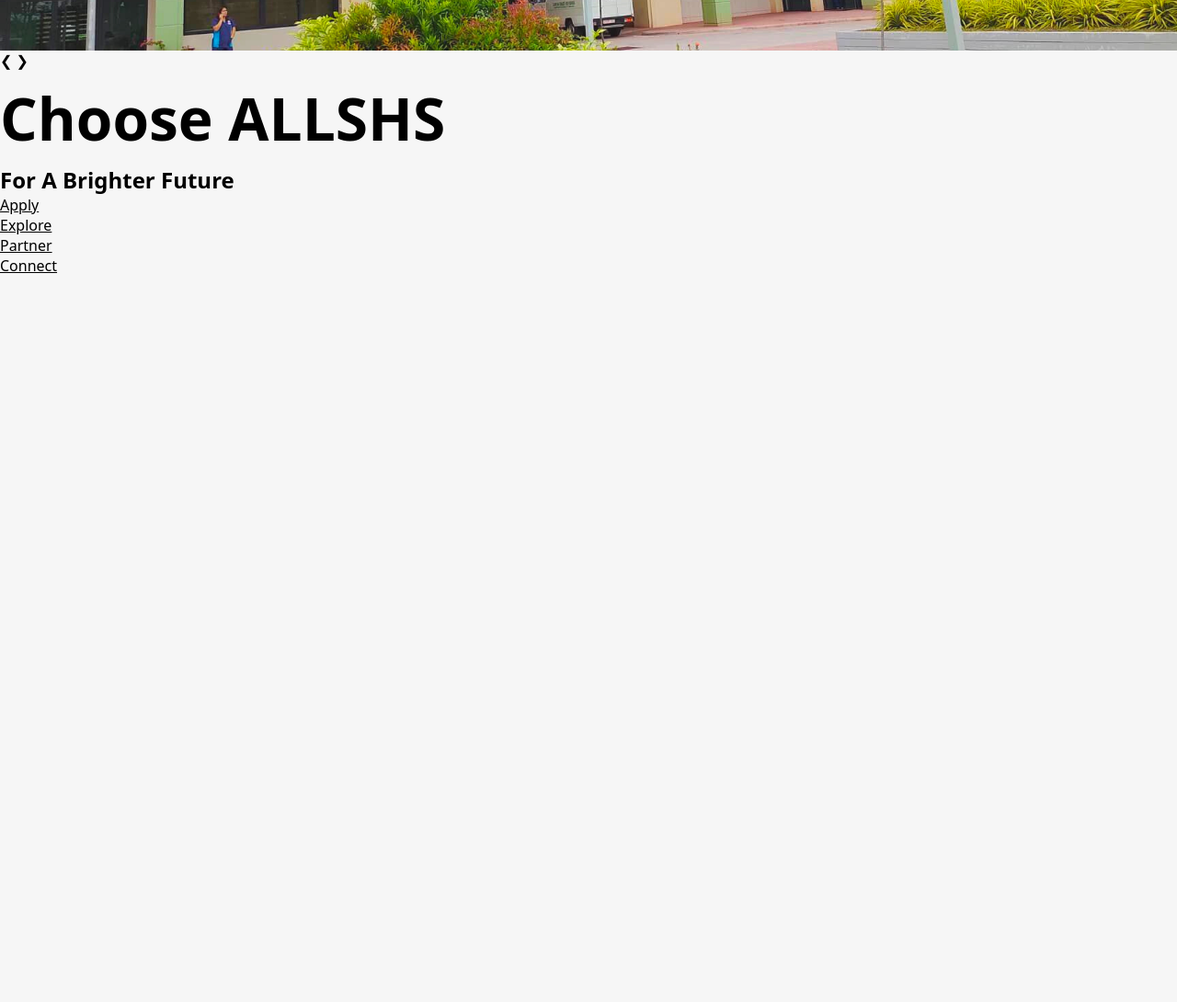
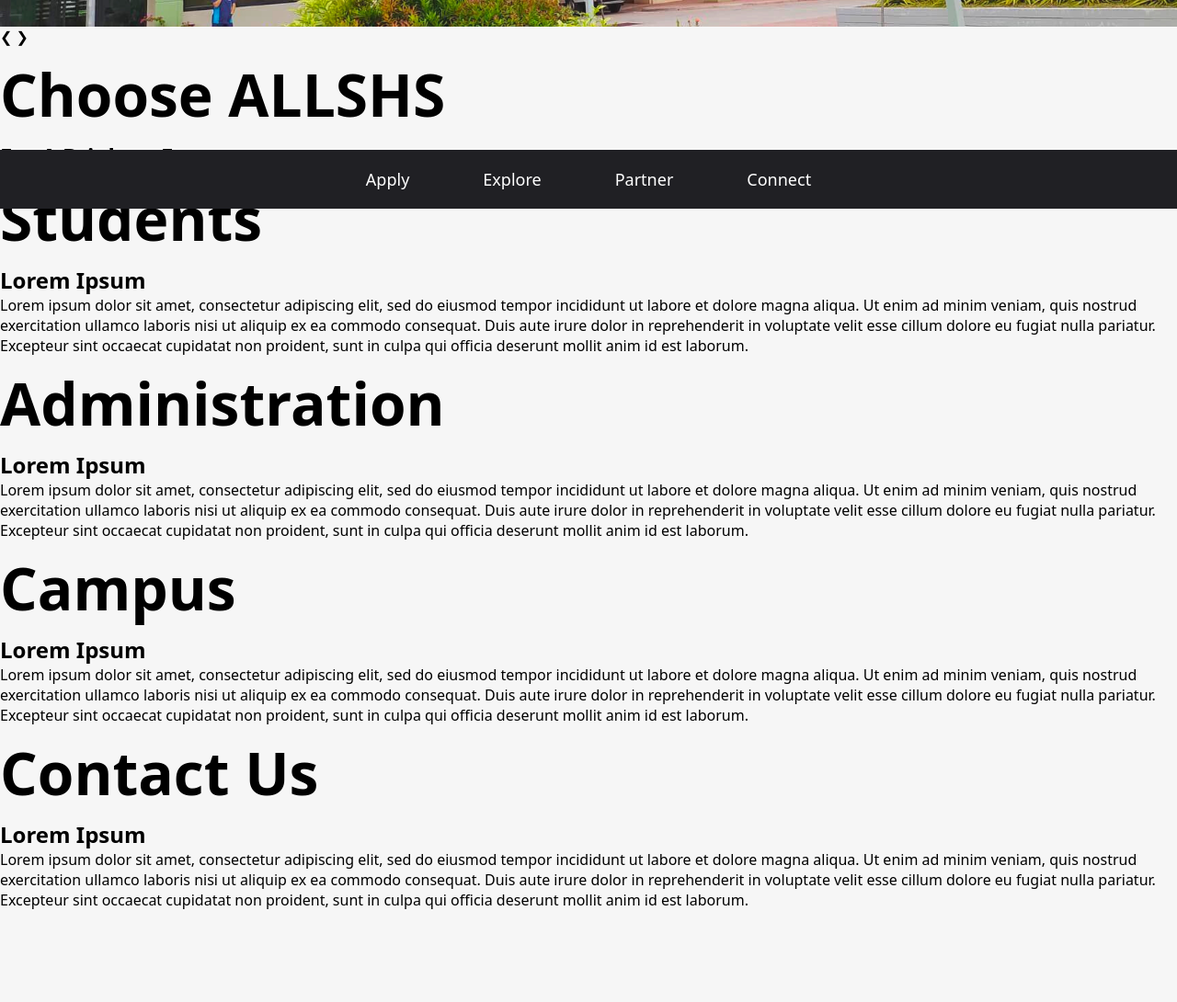
Before and after one commit to Hestice/Allshs-sample, a plain HTML site: page index.html in a window 1280 px wide. Shown: the part 573-1663 px from the top of the page at 92% size. Before the commit the page ends 873 px from the top, so only its background shows below. Drawn offline with Linux system fonts and the light colour scheme; a web font is replaced by a local one.

Commit message:
Footer adjustments

```diff
--- a/index.html
+++ b/index.html
@@ -70,14 +70,49 @@
           </div>
 
 
-          <h1>Choose ALLSHS</h1>
-          <h2>For A Brighter Future</h2>
+          <h1 class="Landing-text">Choose ALLSHS</h1>
+          <h2 class="Landing-subtext">For A Brighter Future</h2>
         </div>
       </section>
+
+      <!--Students -->
+      <section id="Students">
+        <div>
+          <h1>Students</h1>
+          <h2>Lorem Ipsum</h2>
+          <p>Lorem ipsum dolor sit amet, consectetur adipiscing elit, sed do eiusmod tempor incididunt ut labore et dolore magna aliqua. Ut enim ad minim veniam, quis nostrud exercitation ullamco laboris nisi ut aliquip ex ea commodo consequat. Duis aute irure dolor in reprehenderit in voluptate velit esse cillum dolore eu fugiat nulla pariatur. Excepteur sint occaecat cupidatat non proident, sunt in culpa qui officia deserunt mollit anim id est laborum.</p>
+        </div>
+      </section>
+
+      <section id="Administration">
+        <div>
+          <h1>Administration</h1>
+          <h2>Lorem Ipsum</h2>
+          <p>Lorem ipsum dolor sit amet, consectetur adipiscing elit, sed do eiusmod tempor incididunt ut labore et dolore magna aliqua. Ut enim ad minim veniam, quis nostrud exercitation ullamco laboris nisi ut aliquip ex ea commodo consequat. Duis aute irure dolor in reprehenderit in voluptate velit esse cillum dolore eu fugiat nulla pariatur. Excepteur sint occaecat cupidatat non proident, sunt in culpa qui officia deserunt mollit anim id est laborum.</p>
+        </div>
+      </section>
+
+      <section id="Campus">
+        <div>
+          <h1>Campus</h1>
+          <h2>Lorem Ipsum</h2>
+          <p>Lorem ipsum dolor sit amet, consectetur adipiscing elit, sed do eiusmod tempor incididunt ut labore et dolore magna aliqua. Ut enim ad minim veniam, quis nostrud exercitation ullamco laboris nisi ut aliquip ex ea commodo consequat. Duis aute irure dolor in reprehenderit in voluptate velit esse cillum dolore eu fugiat nulla pariatur. Excepteur sint occaecat cupidatat non proident, sunt in culpa qui officia deserunt mollit anim id est laborum.</p>
+        </div>
+      </section>
+
+      <section id="Contact-Us">
+        <div>
+          <h1>Contact Us</h1>
+          <h2>Lorem Ipsum</h2>
+          <p>Lorem ipsum dolor sit amet, consectetur adipiscing elit, sed do eiusmod tempor incididunt ut labore et dolore magna aliqua. Ut enim ad minim veniam, quis nostrud exercitation ullamco laboris nisi ut aliquip ex ea commodo consequat. Duis aute irure dolor in reprehenderit in voluptate velit esse cillum dolore eu fugiat nulla pariatur. Excepteur sint occaecat cupidatat non proident, sunt in culpa qui officia deserunt mollit anim id est laborum.</p>
+        </div>
+      </section>
+
+
     </main>
 
     <!-- Footer component -->
-    <footer id="Contact-Us">
+    <footer>
         <ul>
             <li><a href="#Apply">Apply</a></li>
             <li><a href="#Explore">Explore</a></li>
--- a/styles.css
+++ b/styles.css
@@ -6,15 +6,15 @@
   font-family: system-ui, -apple-system, BlinkMacSystemFont, 'Segoe UI', Roboto, Oxygen, Ubuntu, Cantarell, 'Open Sans', 'Helvetica Neue', sans-serif;
 }
 
-
 nav{
   position: fixed;
   top: 0;
   width: 100%;
   display: flex;
   align-items: center;
-  padding: 20px 10%;
-  font-size: 24px;
+  padding: 10px 20%;
+  font-size: 18px;
+
 }
 
 .Main-nav, .Main-nav ul li a, .Main-nav a span {
@@ -22,6 +22,8 @@ nav{
   justify-content: space-between;
   background-color: #114D22;
   color: white;
+  z-index: 10;
+
 }
 
 .Main-nav a:link, .Main-nav ul li a:link, .Sub-nav ul li a:link {
@@ -56,6 +58,28 @@ nav{
   order: 1;
 }
 
+footer {
+  position: fixed;
+  bottom: 0;
+  width: 100%;
+  padding: 20px 20%;
+  display: flex;
+  justify-content: center;
+  font-size: 18px;
+  background-color: #202024;
+}
+
+footer ul {
+  list-style-type: none;
+  display: flex;
+}
+
+footer ul li a {
+  text-decoration: none;
+  color: white;
+  padding: 40px;
+}
+
 body {
   background-color: #F6F6F6;
 }
@@ -67,7 +91,7 @@ body > header ul {
 }
 
 main {
-  margin-top: 10%;
+  margin-top: 8%;
 }
 
 main #Hero p{
@@ -122,3 +146,7 @@ h1 {
   border-radius: 3px;
   color: white;
 }
+
+main #Contact-Us {
+  padding-bottom: 100px;
+}
```
